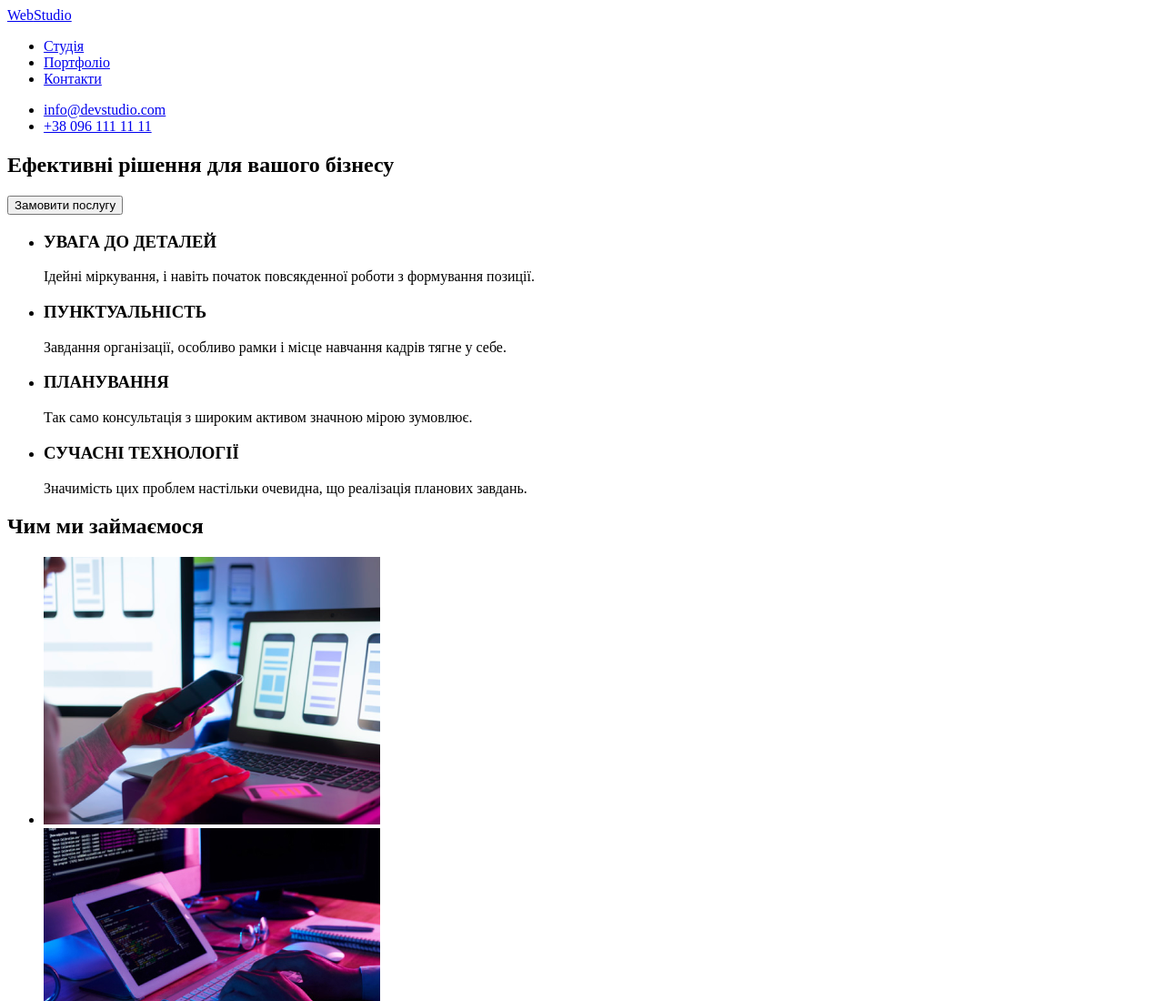
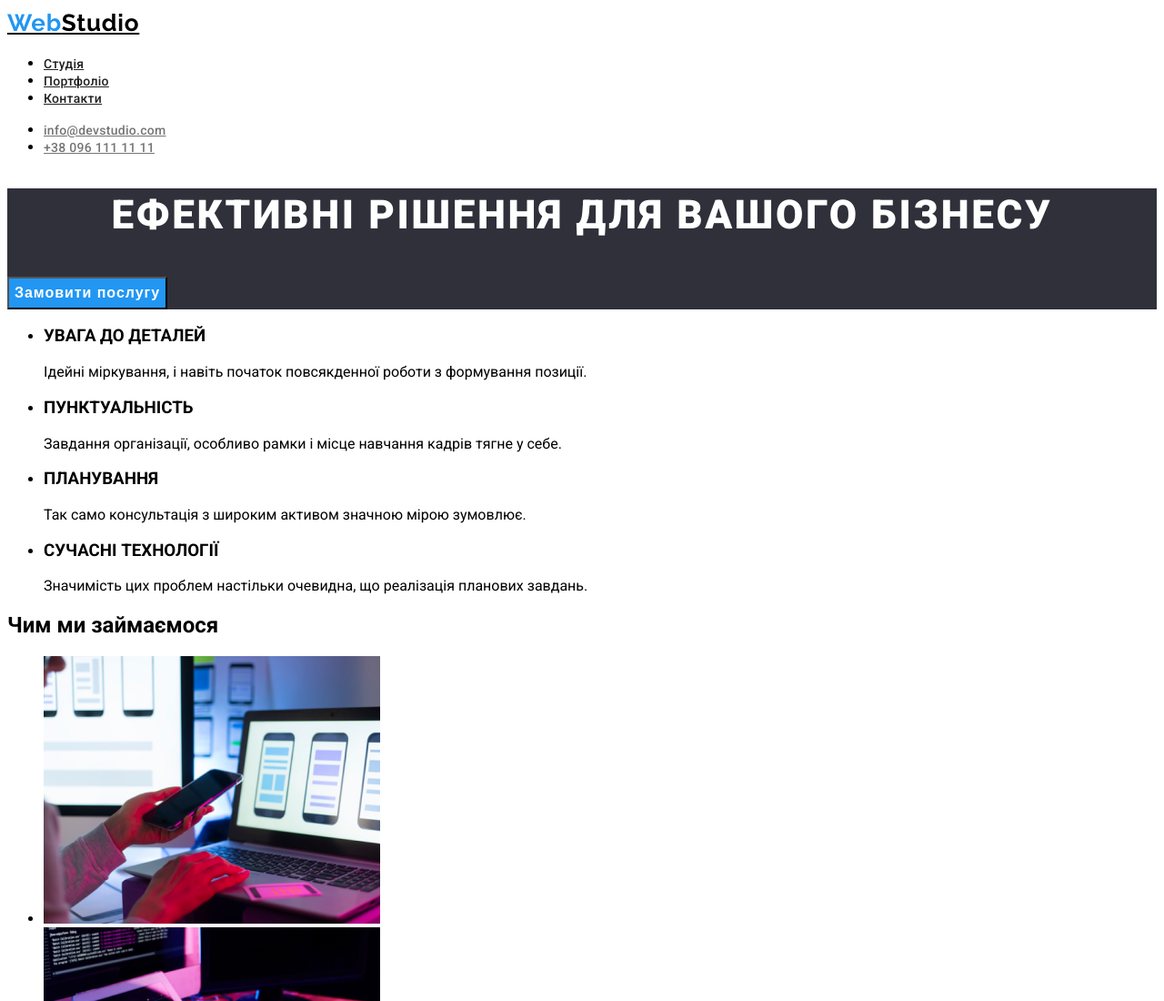
Before and after one commit to Evi123342/WedStudio, a plain HTML site: page index.html in a window 1280 px wide. Shown: the top 1100 px of the page at 91% size. Drawn offline with Linux system fonts and the light colour scheme.

Commit message:
add existing repo

```diff
--- a/css/style.css
+++ b/css/style.css
@@ -9,3 +9,67 @@
     --team-background: #F5F4FA;
     --title-color: #212121;
     }
+
+body{
+    font-family: "Roboto";
+}
+
+.color-web{
+color: var(--header-logo);
+font-family: Raleway;
+font-size: 26px;
+font-weight: 700;
+line-height: 1.38;
+letter-spacing: 0.78px;
+}
+.header-logo{
+color: var(--logo-color);
+font-family: Raleway;
+font-size: 26px;
+font-weight: 700;
+line-height: 1.38;
+letter-spacing: 0.78px;
+}
+.nav-link{
+color: var(--accent-color);
+font-size: 14px;
+font-weight: 500;
+line-height: 1.14;
+letter-spacing: 0.28px;
+}
+.nav-link:hover,
+.nav-link:focus{
+    color: var(--header-logo);
+}
+.header-link{
+color: var(--aditional-color);
+font-size: 14px;
+font-weight: 500;
+line-height: 1.14;
+letter-spacing: 0.28px;
+}
+.header-link:hover,
+.header-link:focus{
+    color: var(--header-logo);
+}
+.hero{
+    background-color: var(--footer-background);
+}
+.hero-title{
+color: var(--main-background);
+text-align: center;
+font-size: 44px;
+font-weight: 900;
+line-height: 1.36; /* 136.364% */
+letter-spacing: 2.64px;
+text-transform: uppercase;
+}
+.hero-button{
+color: var(--main-background);
+text-align: center;
+font-size: 16px;
+font-weight: 700;
+line-height: 1.87; /* 187.5% */
+letter-spacing: 0.96px;
+background-color: var(--header-logo);
+}
```
